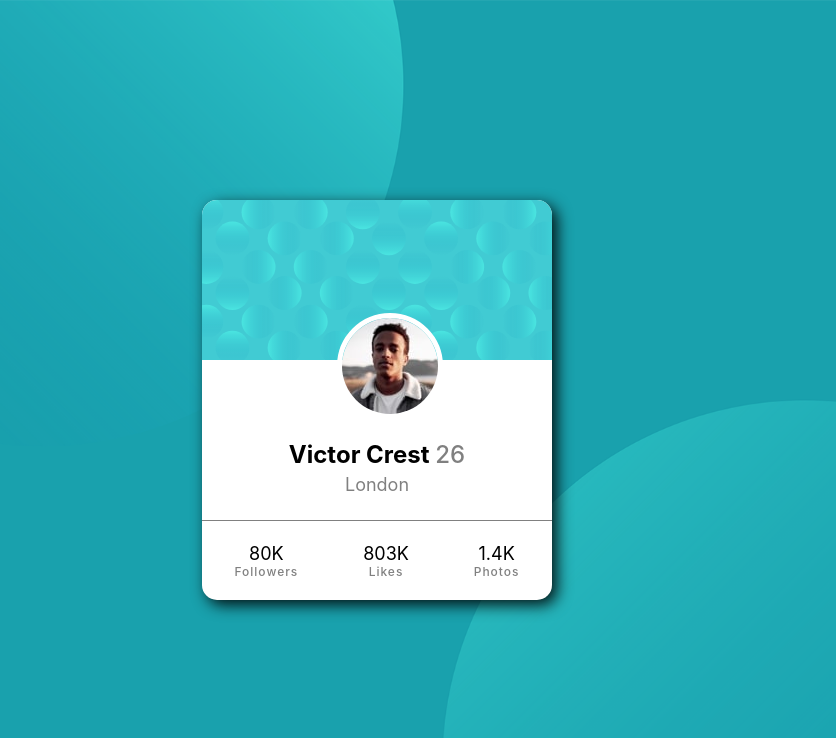
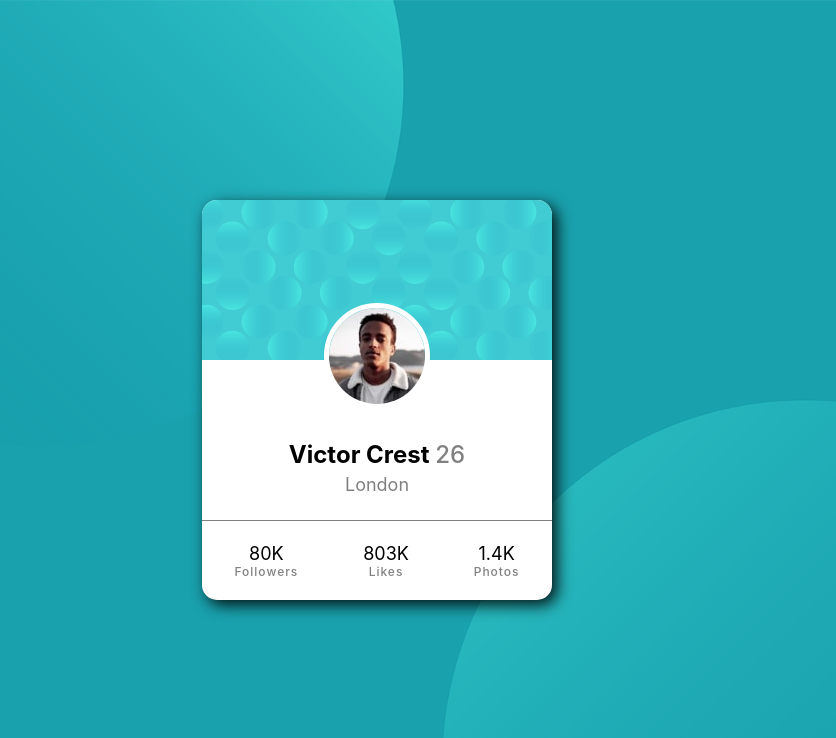
Before and after one commit to ST1LLWATER/profile_card_component, a plain HTML site: page index.html in a window 1280 px wide. Shown: the top 738 px of the page, without its empty margins (263-1099 px from the left). Drawn offline with Linux system fonts and the light colour scheme.

Commit message:
Add files via upload
flexed image victor

```diff
--- a/card.css
+++ b/card.css
@@ -29,16 +29,26 @@ body {
   border-radius: 15px;
 }
 
-.victor {
+/* .victor {
+  box-sizing: border-box;
   border-radius: 50%;
   position: absolute;
   top: 113px;
-  left: 135px;
+  left: 130px;
   display: inline-block;
+  border: solid 5px white;
+} */
+
+.victor {
+  border-radius: 50%;
+  transform: translateY(50%);
   border: solid 5px white;
 }
 
 .image {
+  display: flex;
+  justify-content: center;
+  align-items: flex-end;
   grid-area: image;
   background: url("./images/bg-pattern-card.svg");
   background-size: cover;
```
